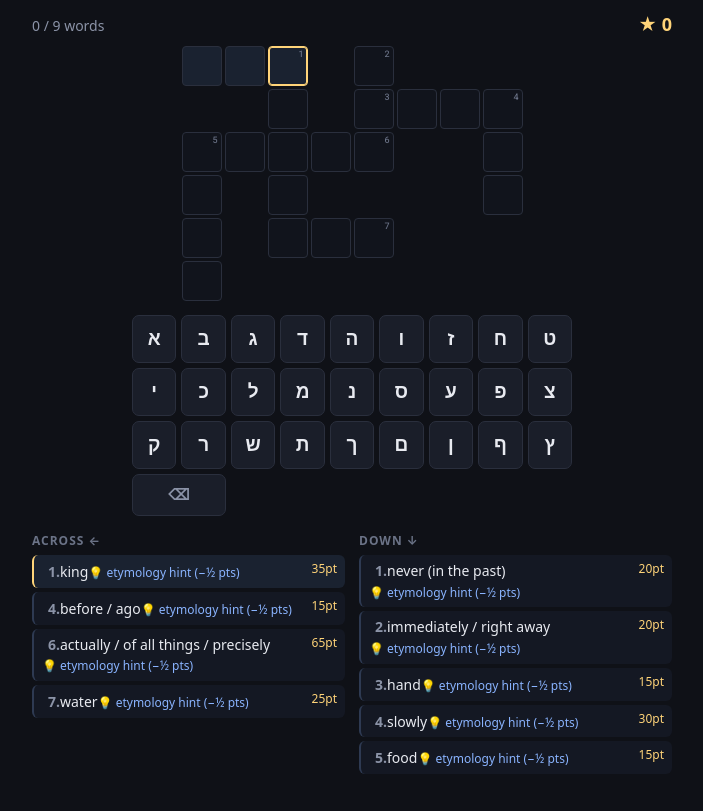
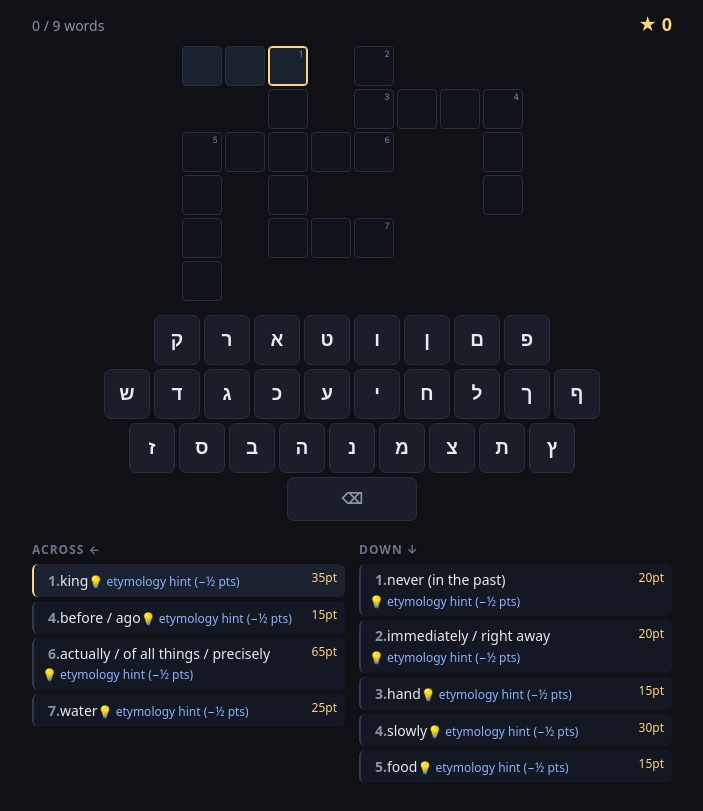
Before and after one commit to taateev/ivrit, a website: page crossword.html in a window 1280 px wide. Shown: the whole page, without its empty margins (288-991 px from the left). Drawn offline with Linux system fonts and the light colour scheme.

Commit message:
Crossword palette: standard Israeli (SI-1452) Hebrew keyboard layout
Was plain alphabetical; switched to the real 3-row keyboard layout
(ק ר א ט ו ן ם פ / ש ד ג כ ע י ח ל ך ף / ז ס ב ה נ מ צ ת ץ) so the palette
matches iOS/Israeli muscle memory. All 27 letters, no dupes.

Co-Authored-By: Claude Opus 4.8 <noreply@anthropic.com>

```diff
--- a/crossword.html
+++ b/crossword.html
@@ -28,11 +28,12 @@
   .cell.solved { background: #16321f; border-color: #3aa564; color: #c9f4d6; }
   .cell.bad { background: #361a17 !important; border-color: #a5443a !important; color: #f4c9c4 !important; }
   .cell .num { position: absolute; top: 1px; right: 3px; font-size: 9px; font-weight: 500; color: #6b7387; }
-  #palette { display: grid; grid-template-columns: repeat(9, 1fr); gap: 5px; width: min(440px, 96vw); margin-bottom: 8px; }
-  .key { background: #1a1e29; border: 1px solid #2a2f3d; border-radius: 7px; color: #e8eaf0;
-    font: 600 19px 'Heebo', sans-serif; padding: 9px 0; text-align: center; cursor: pointer; }
+  #palette { width: min(500px, 99vw); margin-bottom: 8px; }
+  .prow { display: flex; gap: 4px; justify-content: center; margin-bottom: 4px; }
+  .key { flex: 1 1 0; max-width: 46px; background: #1a1e29; border: 1px solid #2a2f3d; border-radius: 7px; color: #e8eaf0;
+    font: 600 19px 'Heebo', sans-serif; padding: 10px 0; text-align: center; cursor: pointer; }
   .key:active { background: #2a3142; }
-  .key.bk { grid-column: span 2; color: #8b93a7; font-size: 15px; }
+  .key.bk { color: #8b93a7; font-size: 15px; max-width: 130px; }
   #clues { width: min(640px, 96vw); display: grid; grid-template-columns: 1fr 1fr; gap: 14px; margin-top: 8px; }
   @media (max-width: 460px) { #clues { grid-template-columns: 1fr; } }
   .col h3 { font-size: 12px; text-transform: uppercase; letter-spacing: 1px; color: #6b7387; margin: 0 0 6px; }
@@ -61,7 +62,8 @@
   const $ = (id) => document.getElementById(id);
   const FINALS = { 'ך':'כ','ם':'מ','ן':'נ','ף':'פ','ץ':'צ' };
   const norm = (ch) => FINALS[ch] || ch;                  // forgiving check: final == base form
-  const ALEFBET = [...'אבגדהוזחטיכלמנסעפצקרשת','ך','ם','ן','ף','ץ'];
+  // standard Israeli (SI-1452) Hebrew keyboard rows, so the palette matches muscle memory
+  const KEYROWS = ['קראטוןםפ', 'שדגכעיחלךף', 'זסבהנמצתץ'].map(r => [...r]);
 
   let P, cellmap, sel = null, dir = 'across', solved = new Set(), hintsUsed = new Set(), score = 0;
   let LIVE = false, ws = null, ROOM = null, ME = 'guest', players = [];   // co-op live state
@@ -109,8 +111,14 @@
 
   function renderPalette() {
     const p = $('palette'); p.innerHTML = '';
-    for (const ch of ALEFBET) { const b = document.createElement('button'); b.className = 'key'; b.textContent = ch; b.onclick = () => type(ch); p.appendChild(b); }
-    const bk = document.createElement('button'); bk.className = 'key bk'; bk.textContent = '⌫'; bk.onclick = backspace; p.appendChild(bk);
+    for (const row of KEYROWS) {
+      const r = document.createElement('div'); r.className = 'prow';
+      for (const ch of row) { const b = document.createElement('button'); b.className = 'key'; b.textContent = ch; b.onclick = () => type(ch); r.appendChild(b); }
+      p.appendChild(r);
+    }
+    const r = document.createElement('div'); r.className = 'prow';
+    const bk = document.createElement('button'); bk.className = 'key bk'; bk.textContent = '⌫'; bk.onclick = backspace; r.appendChild(bk);
+    p.appendChild(r);
   }
 
   function renderClues() {
```
